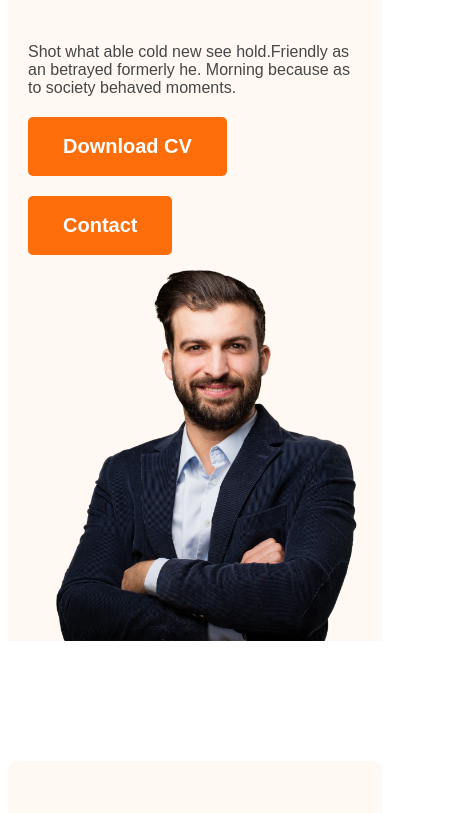
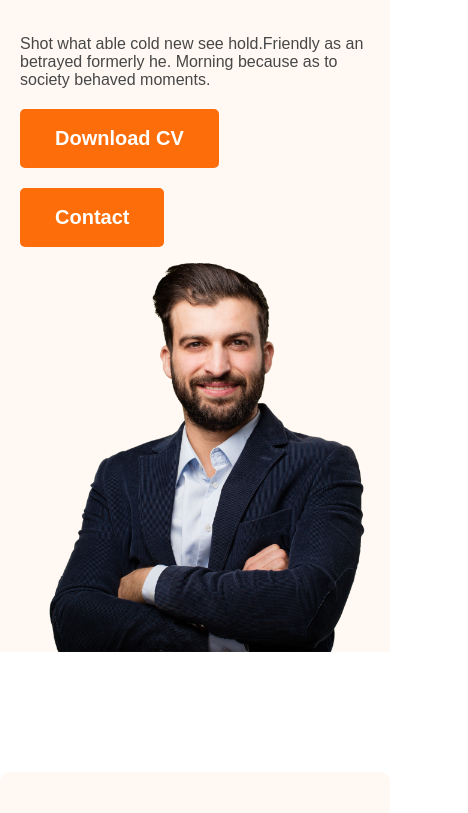
Before and after one commit to Shihab5500/Portfolio, a plain HTML site: page index.html in a window 390 px wide. Shown: the part 686-1499 px from the top of the page, 468 px wide, since content can reach past the window. Drawn offline with Linux system fonts and the light colour scheme.

Commit message:
some change

```diff
--- a/index.css
+++ b/index.css
@@ -1,4 +1,9 @@
 /* Nav styles */
+
+body{
+    margin: 0;
+    padding: 0;
+}
 
 nav{
     display: flex;
@@ -243,7 +248,7 @@ footer input[type="text"], footer textarea{
     }
     footer{
         flex-direction: column;
-        /* padding: 20px; */
+        padding: 20px;
     }
     .footer-column{
         width: 90%;
```
